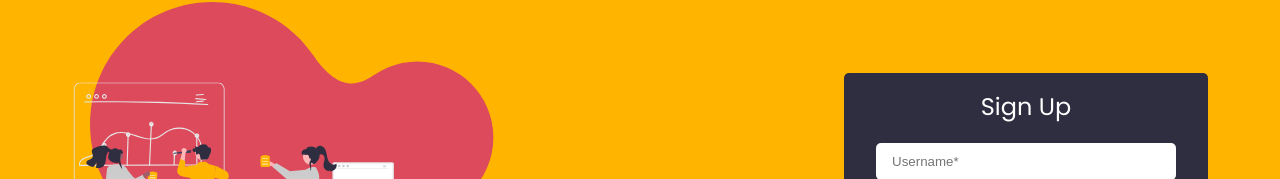
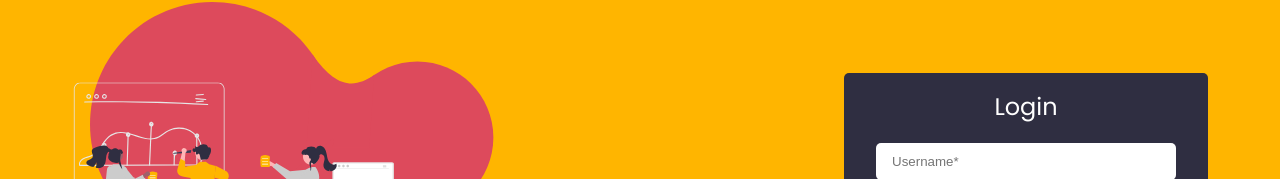
Before and after one commit to HARALARK/MashArt, a React (Create React App) app in the folder mashart/frontend/: page /login in a window 1280 px wide. Shown: the part 211-390 px from the top of the page. Built offline with nearby package versions, Linux system fonts and the light colour scheme; a web font is replaced by a local one.

Commit message:
fixed heading

```diff
--- a/mashart/frontend/src/screens/LoginScreen.js
+++ b/mashart/frontend/src/screens/LoginScreen.js
@@ -22,8 +22,6 @@ const LoginScreen = () => {
 
   const redirect = location.search ? location.search.split("=")[1] : "/"
 
-  console.log(userLogin)
-
   useEffect(() => {
     if (userInfo) {
       navigate(redirect)
@@ -43,7 +41,7 @@ const LoginScreen = () => {
         </div>
         <div className="form-container">
           <Form>
-            <p className="heading">Sign Up</p>
+            <p className="heading">Login</p>
             {loading && <Message>Loading...</Message>}
             {error && <Message variant="error">{error}</Message>}
 
```
